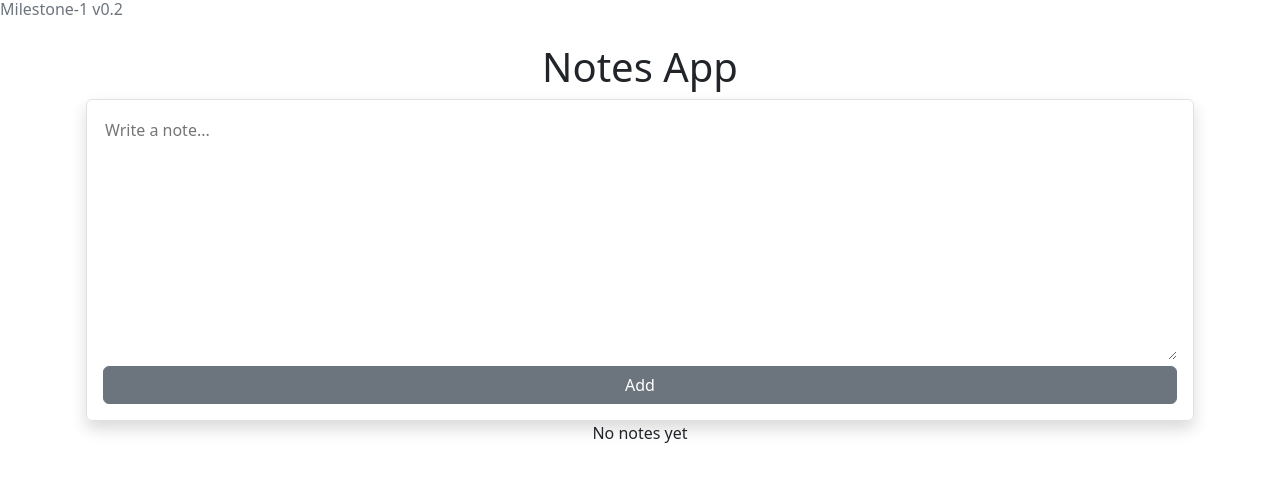
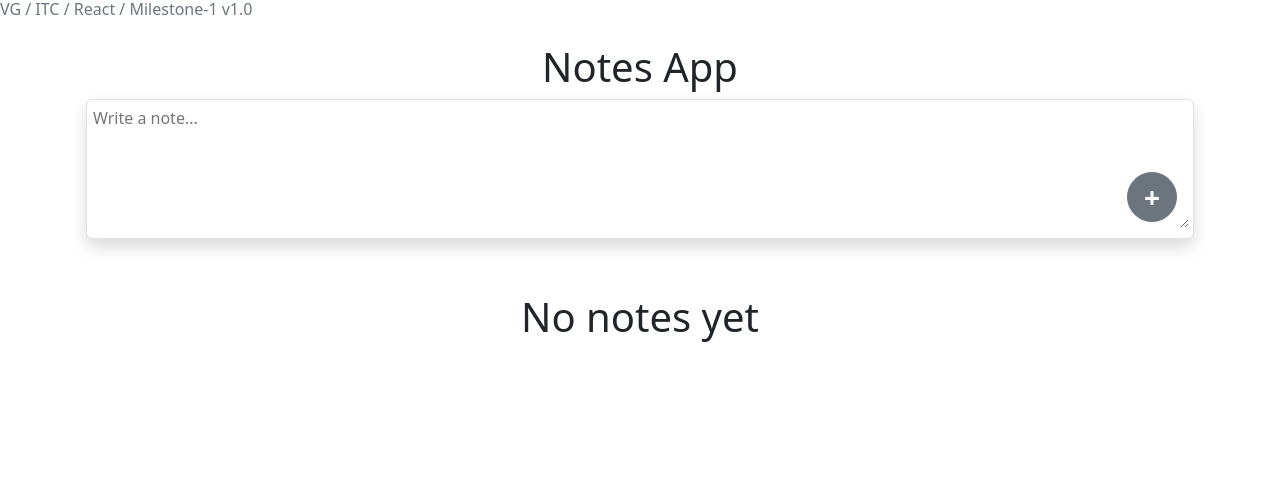
Before and after one commit to mark-itc/react---notes-app-vadim-gringauz, a React (Create React App) app: page / in a window 1280 px wide. Shown: the top 482 px of the page. Built offline with nearby package versions, Linux system fonts and the light colour scheme.

Commit message:
Milestone 1 v0.7
+ ADD: Form and Header components
+ UI improvements: button, sticky, rounding

```diff
--- a/src/App.jsx
+++ b/src/App.jsx
@@ -1,9 +1,7 @@
-// TODO: add button with +, sticky to right top when scroll
-// TODO: round more the boxes
-// TODO:
-
 import { useState, useEffect } from 'react'
-import Note from './Note'
+import Note from './components/Note'
+import Header from './components/Header'
+import Form from './components/Form'
 import 'bootstrap/dist/css/bootstrap.min.css'
 
 function App () {
@@ -13,9 +11,7 @@ function App () {
   //   console.log('new text:', text);
   // }, [text])
 
-  const newNote = { text: 'txt' }
-
-  function handleAddNote () {
+  function handleAddNote (newNote) {
     newNote.date = new Date()
     // console.log('add note', newNote)
     setNotes([...notes, newNote])
@@ -23,30 +19,12 @@ function App () {
 
   return (
     <>
-      <h6 className='text-secondary text-right w-100'>
-        Milestone-1 v0.2
-      </h6>
+      <Header/>
       <div className='container d-flex flex-column align-items-center p-3'>
         <h1>Notes App</h1>
-        <div className='border shadow rounded p-3 w-100'>
-          <textarea
-            className='border-0 w-100'
-            name='note-text'
-            rows='10'
-            placeholder='Write a note...'
-            onChange={e => (newNote.text = e.target.value)}
-          />
-          <br />
-          <button
-            type='button'
-            className='btn btn-secondary w-100'
-            onClick={handleAddNote}
-          >
-            Add
-          </button>
-        </div>
+        <Form value='123' handleAddNote={handleAddNote}/>
         {notes.length === 0 ? (
-          <div>No notes yet</div>
+          <div className='p-5 fs-1'>No notes yet</div>
         ) : (
           <div className='container p-2'>
             <div className='row'>
--- /dev/null
+++ b/src/components/AddButton.jsx
@@ -0,0 +1,22 @@
+import React from 'react'
+import 'bootstrap/dist/css/bootstrap.min.css'
+
+export default function AddButton (props) {
+  const { handleAddNote, newNote } = props
+  function handleClick () {
+    handleAddNote(newNote)
+  }
+
+  return (
+    <>
+      <button
+        type='button'
+        className='btn btn-secondary p-0 fs-3 fw-bolder rounded-circle'
+        onClick={handleClick}
+        style={{width: '50px', height: '50px'}}
+      >
+        +
+      </button>
+    </>
+  )
+}
--- /dev/null
+++ b/src/components/Form.jsx
@@ -0,0 +1,25 @@
+import React from 'react'
+import AddButton from './AddButton'
+
+function Form (props) {
+  const { value, handleAddNote } = props
+  const newNote = { text: 'txt' }
+
+  return (
+    <div className='border shadow rounded p-1 w-100 sticky-top bg-white position-relative'>
+      <textarea
+        className='border-0 w-100'
+        name='note-text'
+        rows='5'
+        placeholder='Write a note...'
+        onChange={e => (newNote.text = e.target.value)}
+        // value={value}
+        // ref={noteTextRef}
+      />
+      <div className='position-absolute bottom-0 end-0 p-3'>
+        <AddButton handleAddNote={handleAddNote} newNote={newNote}/>
+      </div>
+    </div>
+  )
+}
+export default Form
--- /dev/null
+++ b/src/components/Header.jsx
@@ -0,0 +1,11 @@
+import React from 'react'
+
+function Header () {
+  return (
+    <header>
+      <h6 className='text-secondary text-right w-100'>VG / ITC / React / Milestone-1 v1.0</h6>
+    </header>
+  )
+}
+
+export default Header
--- a/src/Note.jsx
+++ b/src/components/Note.jsx
@@ -1,6 +1,5 @@
 import React from 'react'
 import { useState } from 'react'
-import 'bootstrap/dist/css/bootstrap.min.css'
 
 function Note (props) {
   const { note } = props
```
